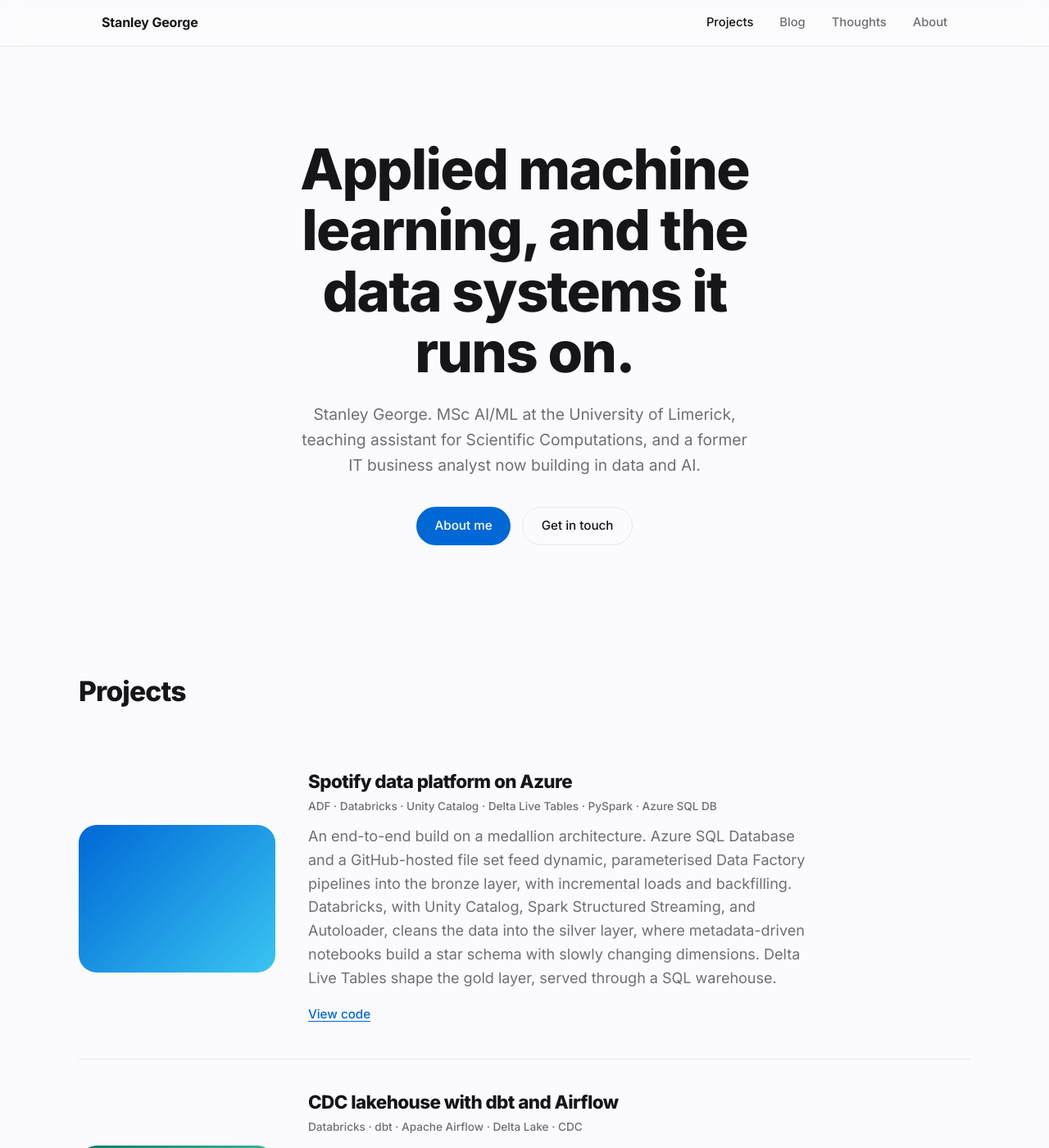
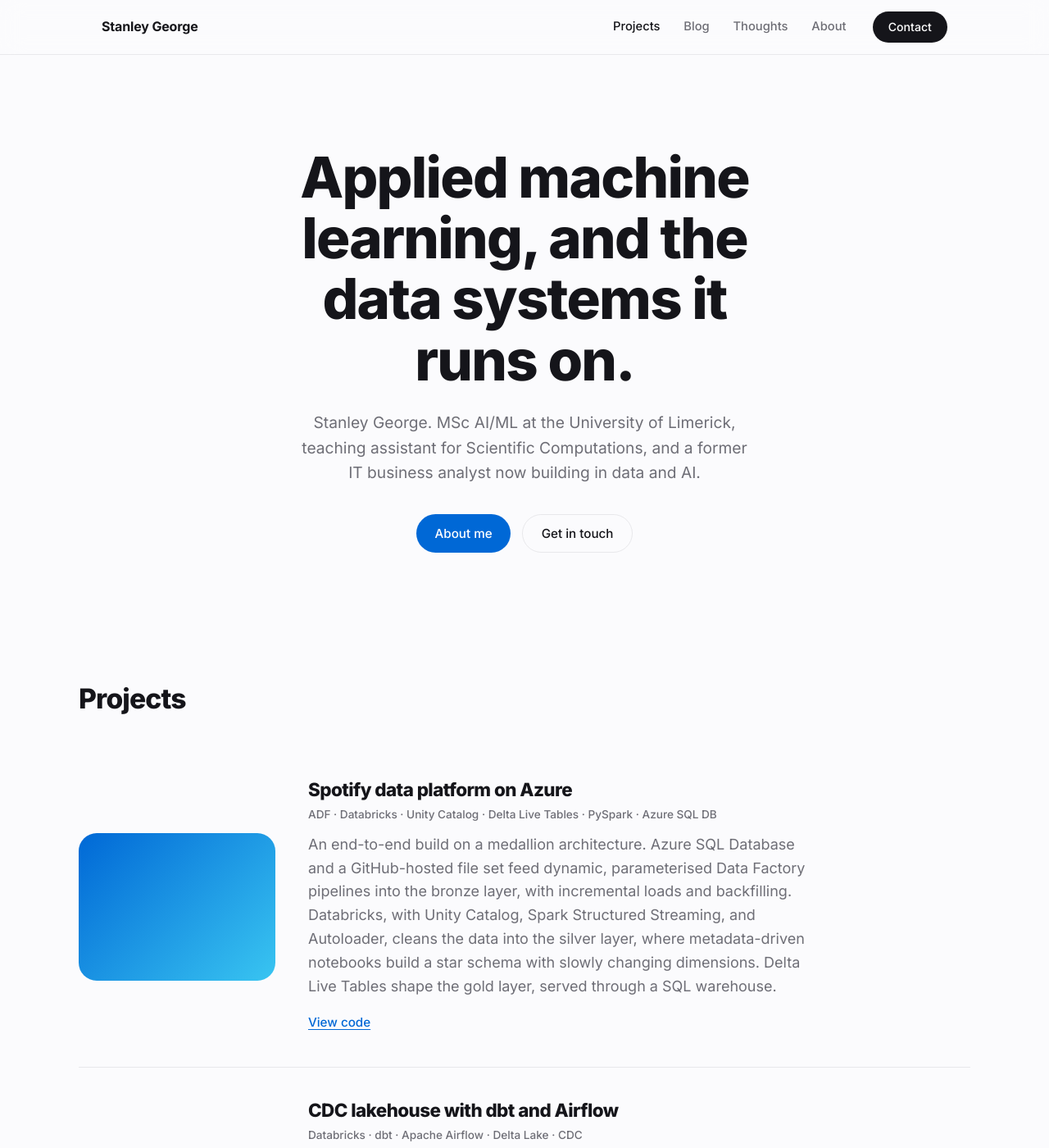
Before and after one commit to stageor/stageor.github.io, a Jekyll site: the page built from index.html, in a window 1280 px wide and 1400 px high. Shown: the whole window at 82% size. Built offline with Jekyll 4.4.1, drawn with Linux system fonts in a browser that asks for light colours.

Commit message:
Add header Contact button, matching reference layout

```diff
--- a/_includes/header.html
+++ b/_includes/header.html
@@ -7,5 +7,6 @@
       <a href="{{ '/thoughts/' | relative_url }}" {% if page.section == 'thoughts' or page.url == '/thoughts/' %}class="active"{% endif %}>Thoughts</a>
       <a href="{{ '/about/' | relative_url }}" {% if page.url == '/about/' %}class="active"{% endif %}>About</a>
     </nav>
+    <a class="btn btn-dark header-cta" href="mailto:{{ site.email }}">Contact</a>
   </div>
 </header>
--- a/assets/css/style.css
+++ b/assets/css/style.css
@@ -71,9 +71,9 @@ p { margin: 0 0 1.2em; color: var(--ink-soft); font-weight: 400; }
 .site-header .wrap {
   display: flex;
   align-items: center;
-  justify-content: space-between;
-  padding-top: 0.95rem;
-  padding-bottom: 0.95rem;
+  gap: 2rem;
+  padding-top: 0.85rem;
+  padding-bottom: 0.85rem;
 }
 .site-header .brand {
   font-weight: 700;
@@ -81,8 +81,9 @@ p { margin: 0 0 1.2em; color: var(--ink-soft); font-weight: 400; }
   letter-spacing: -0.01em;
   color: var(--ink);
   white-space: nowrap;
+  margin-right: auto;
 }
-.site-header nav { display: flex; gap: 2rem; }
+.site-header nav { display: flex; gap: 1.8rem; }
 .site-header nav a {
   color: var(--ink-soft);
   font-size: 0.92rem;
@@ -91,16 +92,23 @@ p { margin: 0 0 1.2em; color: var(--ink-soft); font-weight: 400; }
 }
 .site-header nav a:hover,
 .site-header nav a.active { color: var(--ink); }
+.site-header .header-cta { flex: 0 0 auto; padding: 0.5rem 1.2rem; font-size: 0.88rem; }
 
-@media (max-width: 560px) {
+@media (max-width: 680px) {
   .site-header .wrap {
     flex-wrap: wrap;
-    row-gap: 0.6rem;
+    row-gap: 0.7rem;
     padding-top: 0.85rem;
     padding-bottom: 0.85rem;
   }
-  .site-header .brand { font-size: 0.95rem; flex: 1 0 100%; }
-  .site-header nav { gap: 1.1rem; flex: 1 0 100%; }
+  .site-header .brand { font-size: 0.95rem; flex: 1 0 auto; margin-right: 0; }
+  .site-header .header-cta { order: 1; }
+  .site-header nav {
+    order: 2;
+    flex: 1 0 100%;
+    gap: 1.1rem;
+    overflow-x: auto;
+  }
   .site-header nav a { font-size: 0.85rem; }
 }
 
@@ -120,6 +128,8 @@ p { margin: 0 0 1.2em; color: var(--ink-soft); font-weight: 400; }
 .btn-primary:hover { background: #0057b3; }
 .btn-ghost { border: 1px solid var(--rule); color: var(--ink); }
 .btn-ghost:hover { border-color: var(--ink); }
+.btn-dark { background: var(--ink); color: #fff; }
+.btn-dark:hover { background: #000; }
 
 /* ---------------------------------------------------------
    Hero
```
